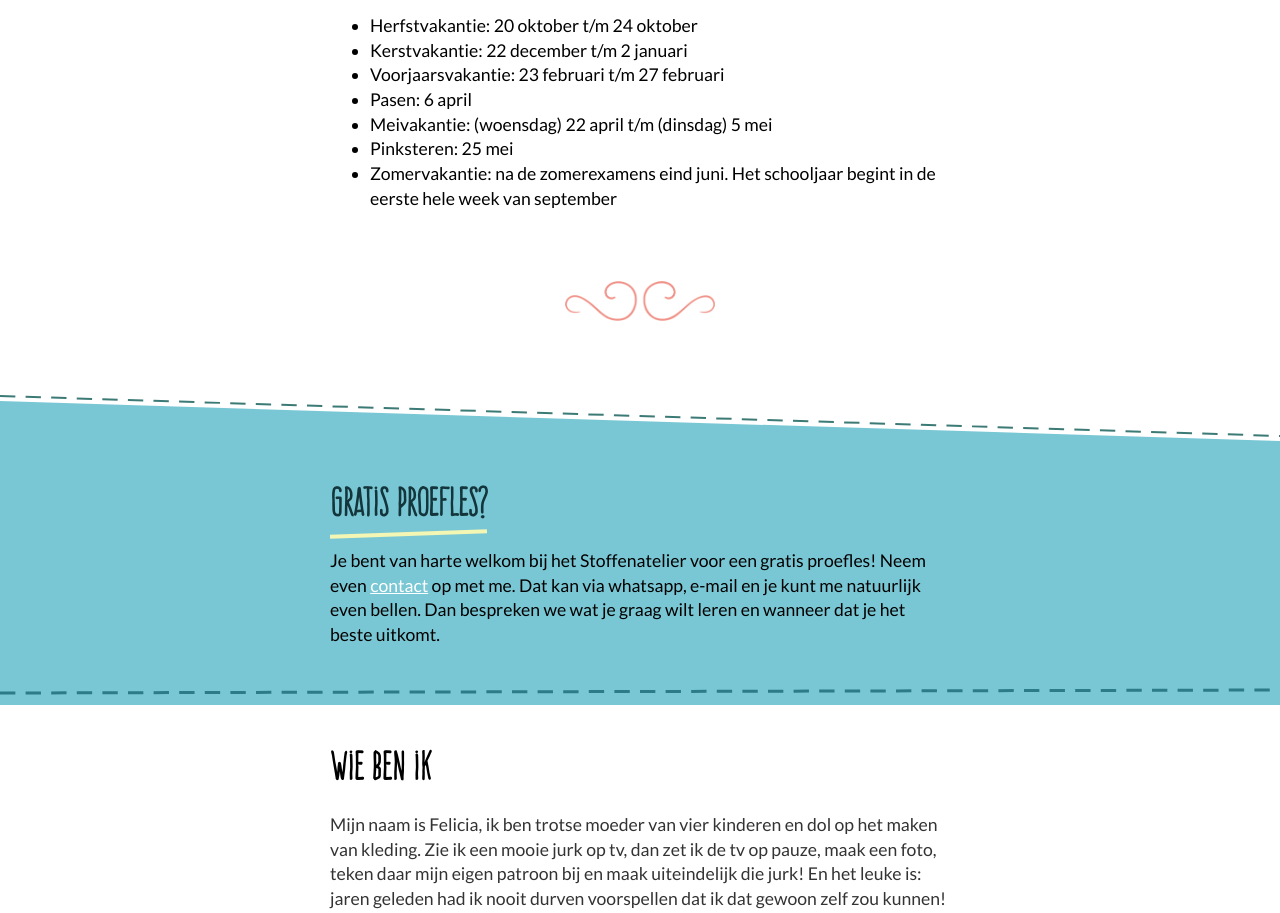
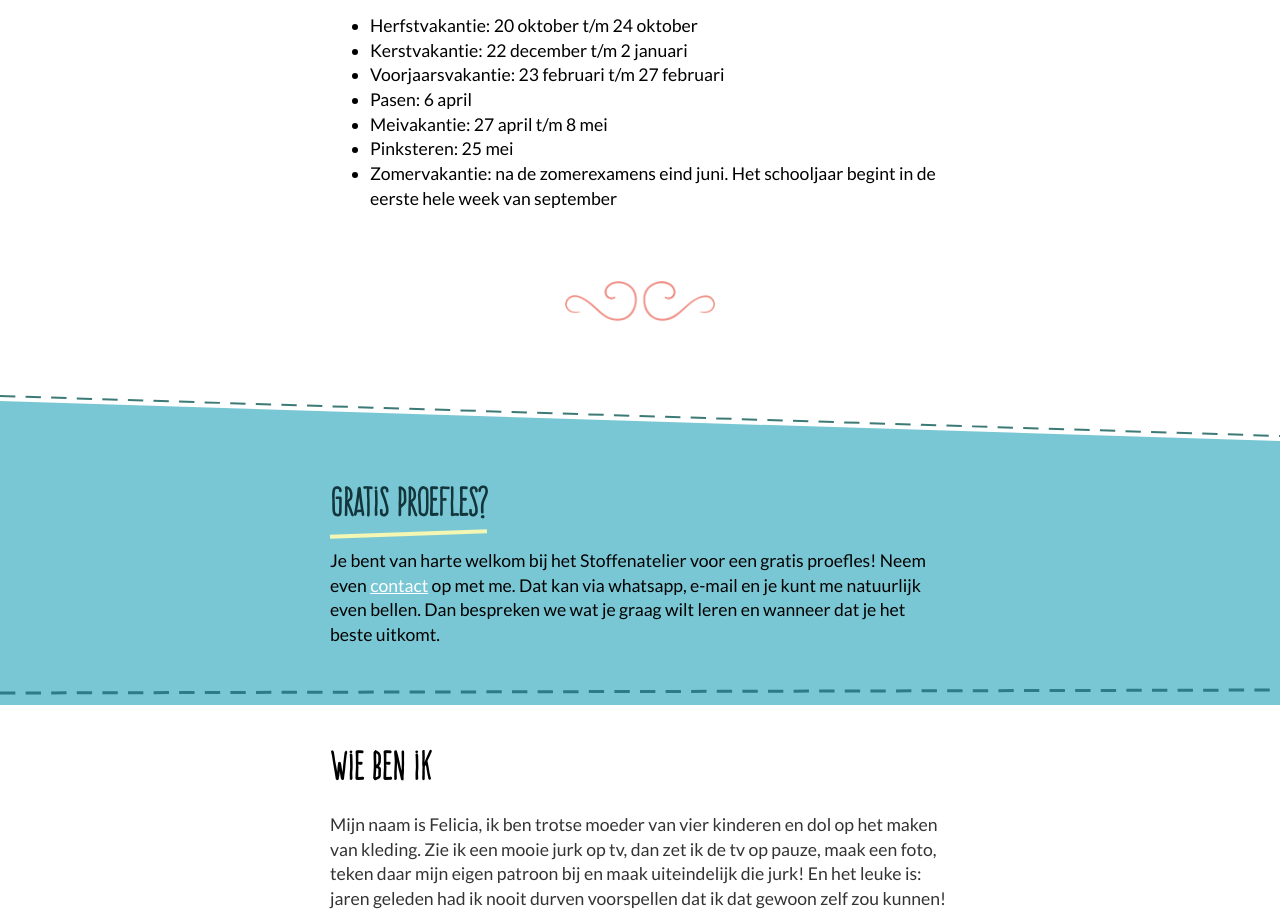
Before and after one commit to mrtnkl/hetstoffenatelier, a website: page index.html in a window 1280 px wide. Shown: the part 4170-5083 px from the top of the page. Drawn offline with Linux system fonts and the light colour scheme; a web font is replaced by a local one.

Commit message:
Meivakantie aangepast

```diff
--- a/index.html
+++ b/index.html
@@ -181,7 +181,7 @@
               <li>Kerstvakantie: 22 december t/m 2 januari</li>
               <li>Voorjaarsvakantie: 23 februari t/m 27 februari</li>
               <li>Pasen: 6 april</li>
-              <li>Meivakantie: (woensdag) 22 april t/m (dinsdag) 5 mei</li>
+              <li>Meivakantie: 27 april t/m 8 mei</li>
               <li>Pinksteren: 25 mei</li>
               <li>Zomervakantie: na de zomerexamens eind juni. Het schooljaar begint in de eerste hele week van september</li>
             </ul>
```
Also changed, not shown: opleidingen/index.html (+1 -1 lines), patroontekenen/index.html (+1 -1 lines).
